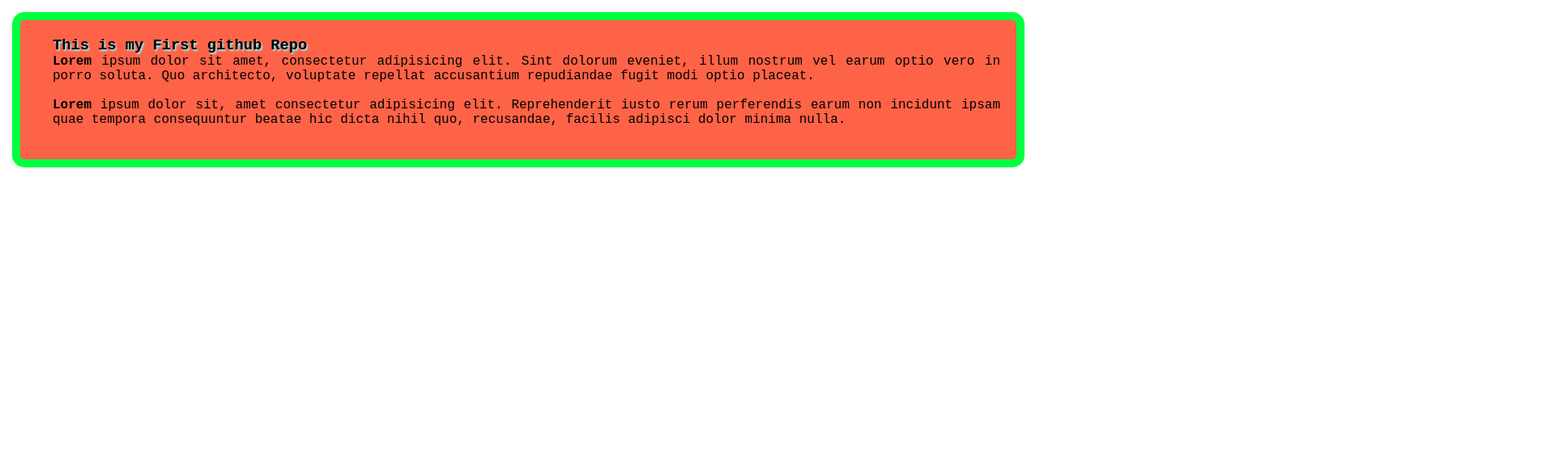
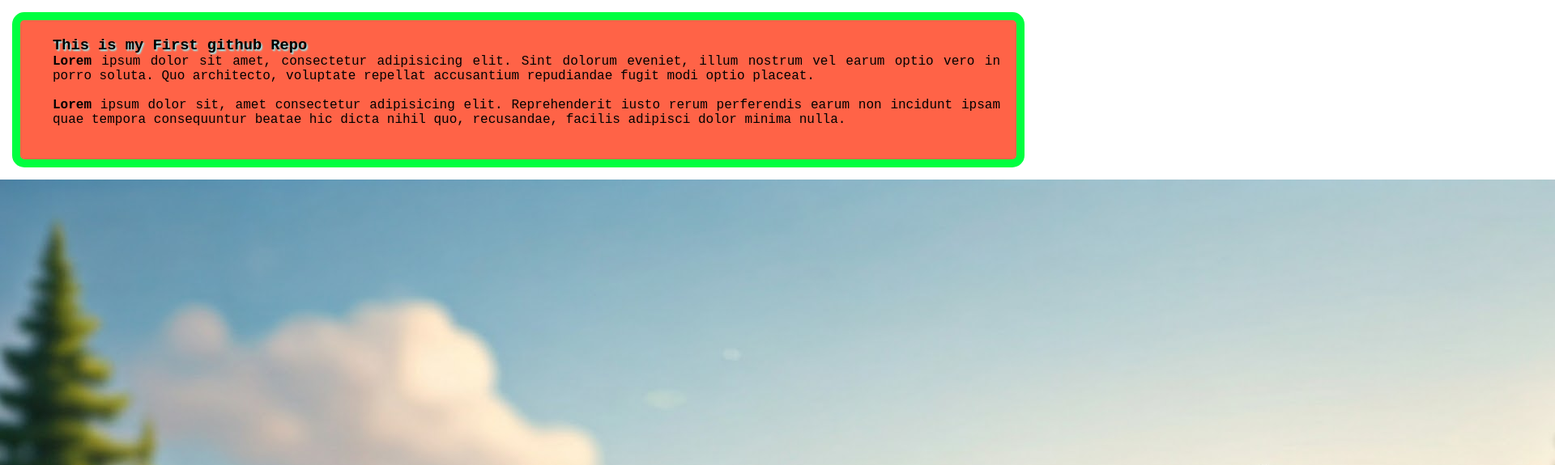
Before and after one commit to julkarzunayed/my-first-github-repo, a plain HTML site: page Index.html in a window 1280 px wide. Shown: the top 575 px of the page at 81% size, 1920 px wide, since content can reach past the window. Drawn offline with Linux system fonts and the light colour scheme.

Commit message:
Added a image

```diff
--- a/Index.css
+++ b/Index.css
@@ -14,3 +14,6 @@
 h3 {
     text-shadow: 1.5px 1.5px 2px rgb(135, 247, 255) ;
 }
+img{
+    size: 200px;
+}
--- a/Index.html
+++ b/Index.html
@@ -14,5 +14,9 @@
         <br>
         <p><strong>Lorem</strong> ipsum dolor sit, amet consectetur adipisicing elit. Reprehenderit iusto rerum perferendis earum non incidunt ipsam quae tempora consequuntur beatae hic dicta nihil quo, recusandae, facilis adipisci dolor minima nulla.</p>
       </div>
+
+      <div>
+        <img src="image/Gemini_1.jpg" alt="">
+      </div>
 </body>
 </html>
```
Also changed, not shown: image/Gemini_1.jpg (added), image/Gemini_2.jpg (added), image/Gemini_3.jpg (added), image/Gemini_4.jpg (added).
